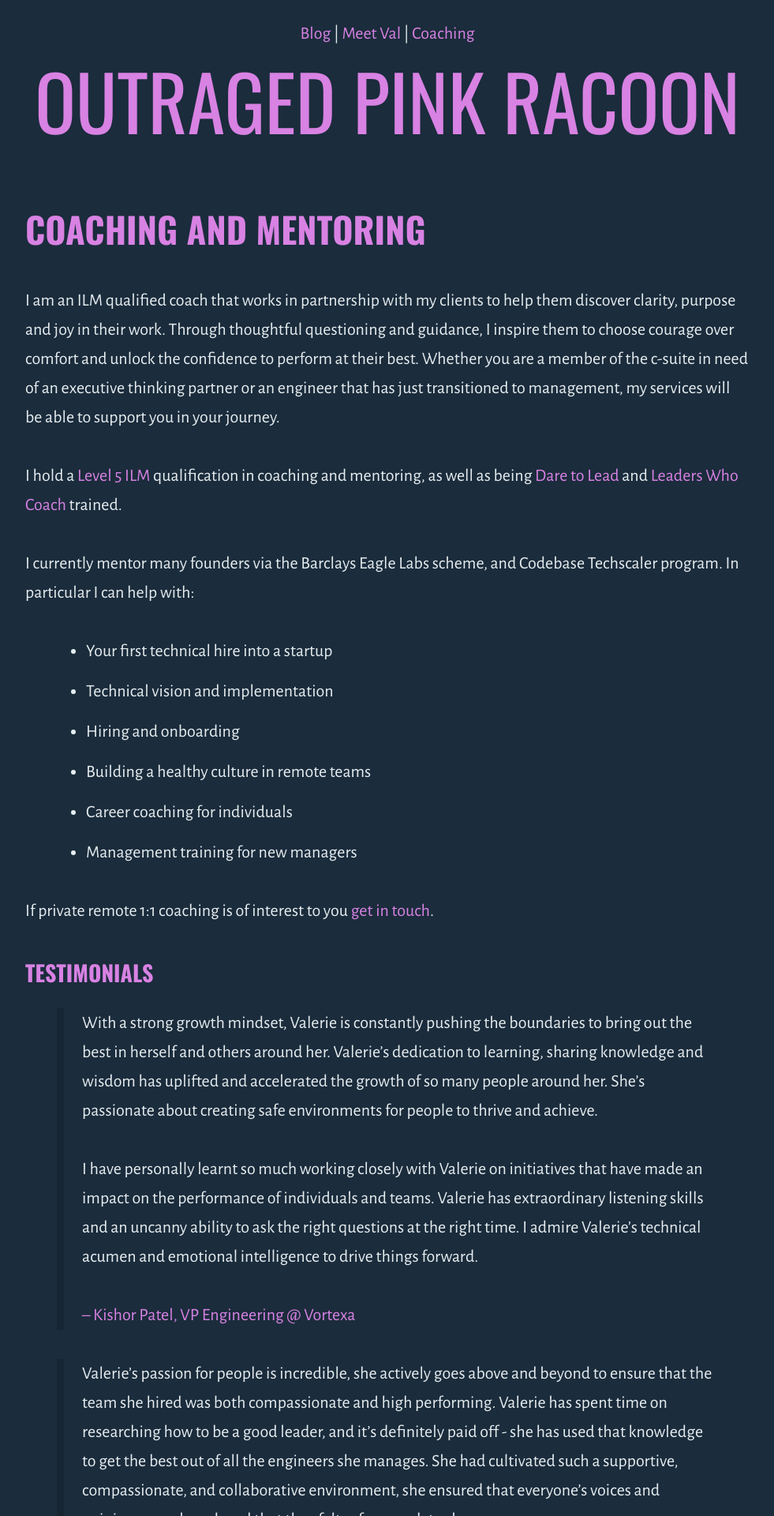
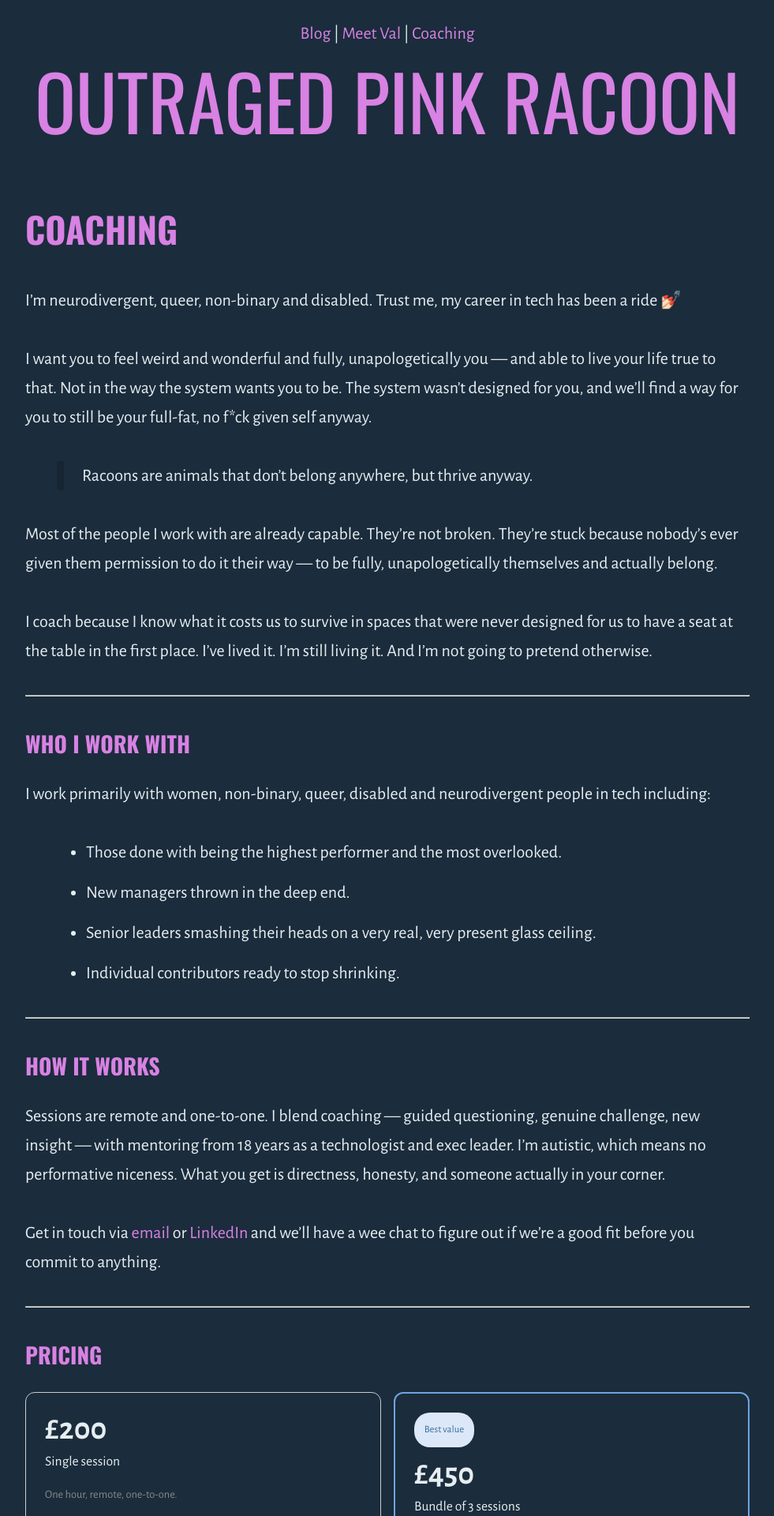
Before and after one commit to outragedpinkracoon/outragedpinkracoon.github.io, a Jekyll site: the page built from coaching.md, in a window 1280 px wide. Shown: the top 1920 px of the page at 79% size, without its empty margins (149-1130 px from the left). Built offline with Jekyll 4.4.1, drawn with Linux system fonts in a browser that asks for light colours; comment, search, counter and statistics services are not loaded; some of the changed text lies outside the part shown.

Commit message:
adds pricing cards with get in touch mailto buttons
Co-Authored-By: Claude Sonnet 4.6 <noreply@anthropic.com>

```diff
--- a/_sass/main.scss
+++ b/_sass/main.scss
@@ -82,6 +82,74 @@ pre {
   display: none;
 }
 
+.pricing-table {
+  display: grid;
+  grid-template-columns: 1fr;
+  gap: 1rem;
+  margin: 1.5rem 0;
+
+  @include respond-to('medium') {
+    grid-template-columns: repeat(2, 1fr);
+  }
+}
+
+.pricing-card {
+  position: relative;
+  border: 1px solid #ccc;
+  border-radius: 12px;
+  padding: 1.5rem;
+
+  &--featured {
+    border: 2px solid #6fa3e0;
+  }
+
+  p {
+    margin: 0.25rem 0;
+  }
+}
+
+.pricing-amount {
+  font-size: 2.5rem;
+  font-weight: bold;
+  color: $text-color;
+}
+
+.pricing-title {
+  font-size: 1.1rem;
+  color: $text-color;
+}
+
+.pricing-detail {
+  color: #888;
+  font-size: 0.9rem;
+}
+
+.pricing-cta {
+  display: inline-block;
+  margin-top: 1rem;
+  padding: 0.5rem 1.2rem;
+  border: 2px solid $primary-color;
+  border-radius: 6px;
+  font-size: 0.9rem;
+  color: $primary-color;
+
+  &:hover {
+    background: $primary-color;
+    color: $bg-color;
+    text-decoration: none;
+  }
+}
+
+.pricing-badge {
+  display: inline-block;
+  background: #dce8f7;
+  color: #3a6ea5;
+  border-radius: 20px;
+  padding: 0.2rem 0.8rem;
+  font-size: 0.8rem;
+  margin-bottom: 0.75rem;
+}
+
 .image-gallery {
   display: grid;
   grid-template-columns: repeat(2, 1fr);
--- a/coaching.md
+++ b/coaching.md
@@ -1,30 +1,71 @@
 ---
 layout: info_page
 permalink: /coaching/
-title: coaching and mentoring
-description: Remote, private coaching for companies and individuals in tech from a leader with 15 years of experience. Hiring, onboarding, diversity and inclusion, line management, confidence, leadership, team performance and much more.
+title: Coaching
+description: Remote, private 1:1 coaching for marginalised folks in tech from someone who's lived it.
 ---
-I am an ILM qualified coach that works in partnership with my clients to help them discover clarity, purpose and joy in their work. Through thoughtful questioning and guidance, I inspire them to choose courage over comfort and unlock the confidence to perform at their best. Whether you are a member of the c-suite in need of an executive thinking partner or an engineer that has just transitioned to management, my services will be able to support you in your journey.
 
-I hold a [Level 5 ILM](https://www.britishschoolofcoaching.com/qualifications/ilm-level-5-coaching-mentoring/) qualification in coaching and mentoring, as well as being [Dare to Lead](https://brenebrown.com/hubs/dare-to-lead/) and [Leaders Who Coach](https://betterconversations.co/courses-programmes/leaders-who-coach/]) trained.
+I'm neurodivergent, queer, non-binary and disabled. Trust me, my career in tech has been a ride 💅🏻
 
-I currently mentor many founders via the Barclays Eagle Labs scheme, and Codebase Techscaler program. In particular I can help with:
-* Your first technical hire into a startup
-* Technical vision and implementation
-* Hiring and onboarding
-* Building a healthy culture in remote teams
-* Career coaching for individuals
-* Management training for new managers
+I want you to feel weird and wonderful and fully, unapologetically you — and able to live your life true to that. Not in the way the system wants you to be. The system wasn't designed for you, and we'll find a way for you to still be your full-fat, no f*ck given self anyway.
 
-If private remote 1:1 coaching is of interest to you <a href="mailto:coaching@outragedpinkracoon.com?subject=Coaching Inquiry from Website">get in touch</a>.
+> Racoons are animals that don't belong anywhere, but thrive anyway.
 
-### Testimonials
+Most of the people I work with are already capable. They're not broken. They're stuck because nobody's ever given them permission to do it their way — to be fully, unapologetically themselves and actually belong.
 
-> With a strong growth mindset, Valerie is constantly pushing the boundaries to bring out the best in herself and others around her. Valerie's dedication to learning, sharing knowledge and wisdom has uplifted and accelerated the growth of so many people around her. She's passionate about creating safe environments for people to thrive and achieve. <br><br>I have personally learnt so much working closely with Valerie on initiatives that have made an impact on the performance of individuals and teams. Valerie has extraordinary listening skills and an uncanny ability to ask the right questions at the right time. I admire Valerie's technical acumen and emotional intelligence to drive things forward.
-<br><br> <span class='quote-author'> -- Kishor Patel, VP Engineering @ Vortexa <span>
+I coach because I know what it costs us to survive in spaces that were never designed for us to have a seat at the table in the first place. I've lived it. I'm still living it. And I'm not going to pretend otherwise.
 
-> Valerie's passion for people is incredible, she actively goes above and beyond to ensure that the team she hired was both compassionate and high performing. Valerie has spent time on researching how to be a good leader, and it's definitely paid off - she has used that knowledge to get the best out of all the engineers she manages. She had cultivated such a supportive, compassionate, and collaborative environment, she ensured that everyone's voices and opinions were heard, and that they felt safe enough to share. <br><br> She is such a strong and inspiring leader, if you ever have a chance to work with her, you're in for a treat.
-<br><br> <span class='quote-author'>-- Puyan San, Lead Engineer @ Ooni</span>
+---
 
-> Everyone that encounters Val is drawn in by her energy, enthusiasm, technical prowess but most importantly and also what I would class as her standout attribute: her desire to improve people. You will find it hard to find a more passionate people manager anywhere. <br><br> Every business around could do with a Val type character working for them, she is a breath of fresh air and would do everything in her power to look after her people.
-<br><br> <span class='quote-author'>Stephen Hill, Former Director @ Neogen Recruitment<span>
+### Who I work with
+
+I work primarily with women, non-binary, queer, disabled and neurodivergent people in tech including:
+
+* Those done with being the highest performer and the most overlooked.
+* New managers thrown in the deep end.
+* Senior leaders smashing their heads on a very real, very present glass ceiling.
+* Individual contributors ready to stop shrinking.
+
+---
+
+### How it works
+
+Sessions are remote and one-to-one. I blend coaching — guided questioning, genuine challenge, new insight — with mentoring from 18 years as a technologist and exec leader. I'm autistic, which means no performative niceness. What you get is directness, honesty, and someone actually in your corner.
+
+Get in touch via [email](mailto:coaching@outragedpinkracoon.com?subject=Coaching%20Enquiry&body=Hi%20Val%2C%20I%27d%20love%20to%20have%20a%20chat%20about%20coaching.) or [LinkedIn](https://www.linkedin.com/in/outragedpinkracoon/) and we'll have a wee chat to figure out if we're a good fit before you commit to anything.
+
+---
+
+### Pricing
+
+<div class="pricing-table">
+  <div class="pricing-card">
+    <p class="pricing-amount">£200</p>
+    <p class="pricing-title">Single session</p>
+    <p class="pricing-detail">One hour, remote, one-to-one.</p>
+    <a class="pricing-cta" href="mailto:coaching@outragedpinkracoon.com?subject=Coaching%20Enquiry&body=Hi%20Val%2C%20I%27d%20love%20to%20have%20a%20chat%20about%20coaching.">Get in touch</a>
+  </div>
+  <div class="pricing-card pricing-card--featured">
+    <span class="pricing-badge">Best value</span>
+    <p class="pricing-amount">£450</p>
+    <p class="pricing-title">Bundle of 3 sessions</p>
+    <p class="pricing-detail">£150 saving. Same great chaos, more of it.</p>
+    <a class="pricing-cta" href="mailto:coaching@outragedpinkracoon.com?subject=Coaching%20Enquiry&body=Hi%20Val%2C%20I%27d%20love%20to%20have%20a%20chat%20about%20coaching.">Get in touch</a>
+  </div>
+</div>
+
+---
+
+### What people say
+
+> Valerie has extraordinary listening skills and an uncanny ability to ask the right questions at the right time. She's passionate about creating safe environments for people to thrive and achieve.
+>
+> <span class='quote-author'>— Kishor Patel, VP Engineering @ Vortexa</span>
+
+> She had cultivated such a supportive, compassionate, and collaborative environment — she ensured that everyone's voices and opinions were heard, and that they felt safe enough to share. If you ever have a chance to work with her, you're in for a treat.
+>
+> <span class='quote-author'>— Puyan San, Founding Engineer @ Nuuri</span>
+
+> You will find it hard to find a more passionate people manager anywhere. She is a breath of fresh air and would do everything in her power to look after her people.
+>
+> <span class='quote-author'>— Stephen Hill, Former Director @ Neogen Recruitment and all round great guy</span>
```
